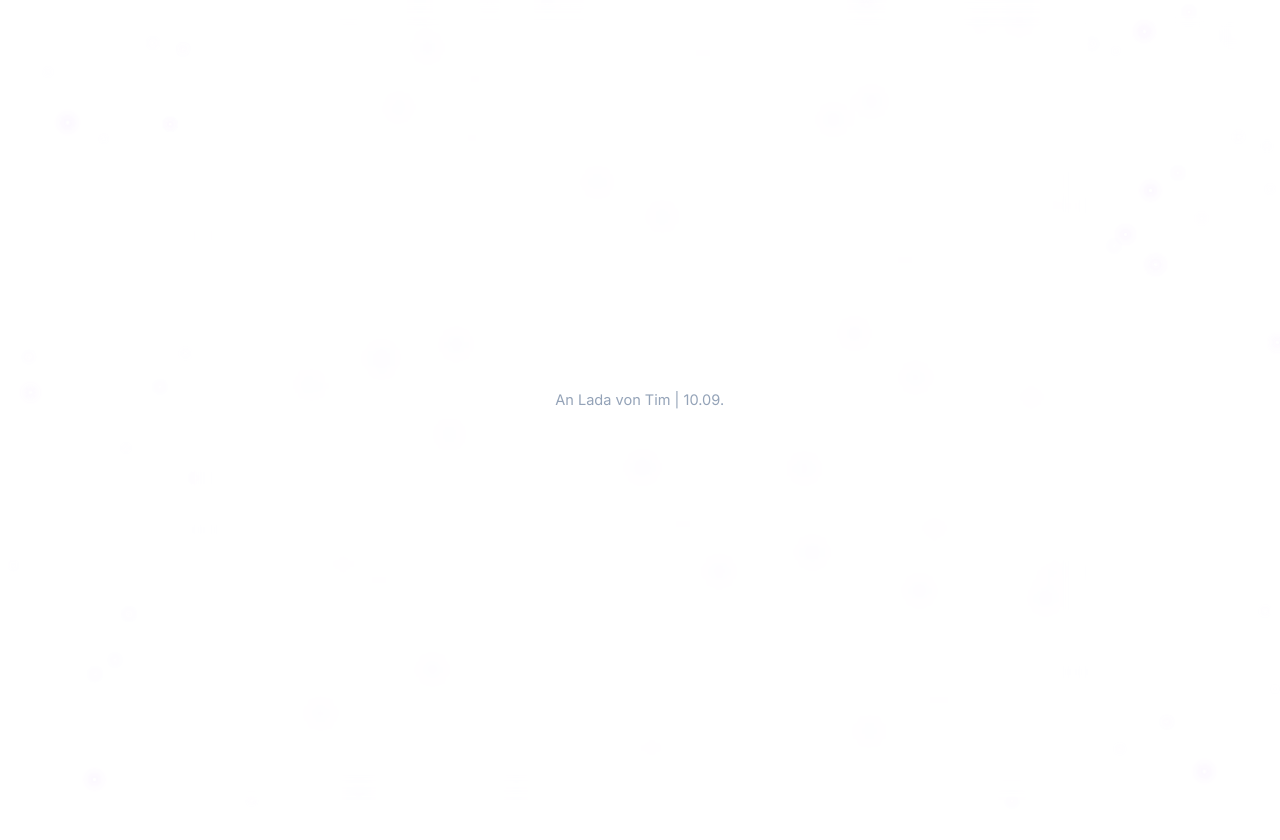
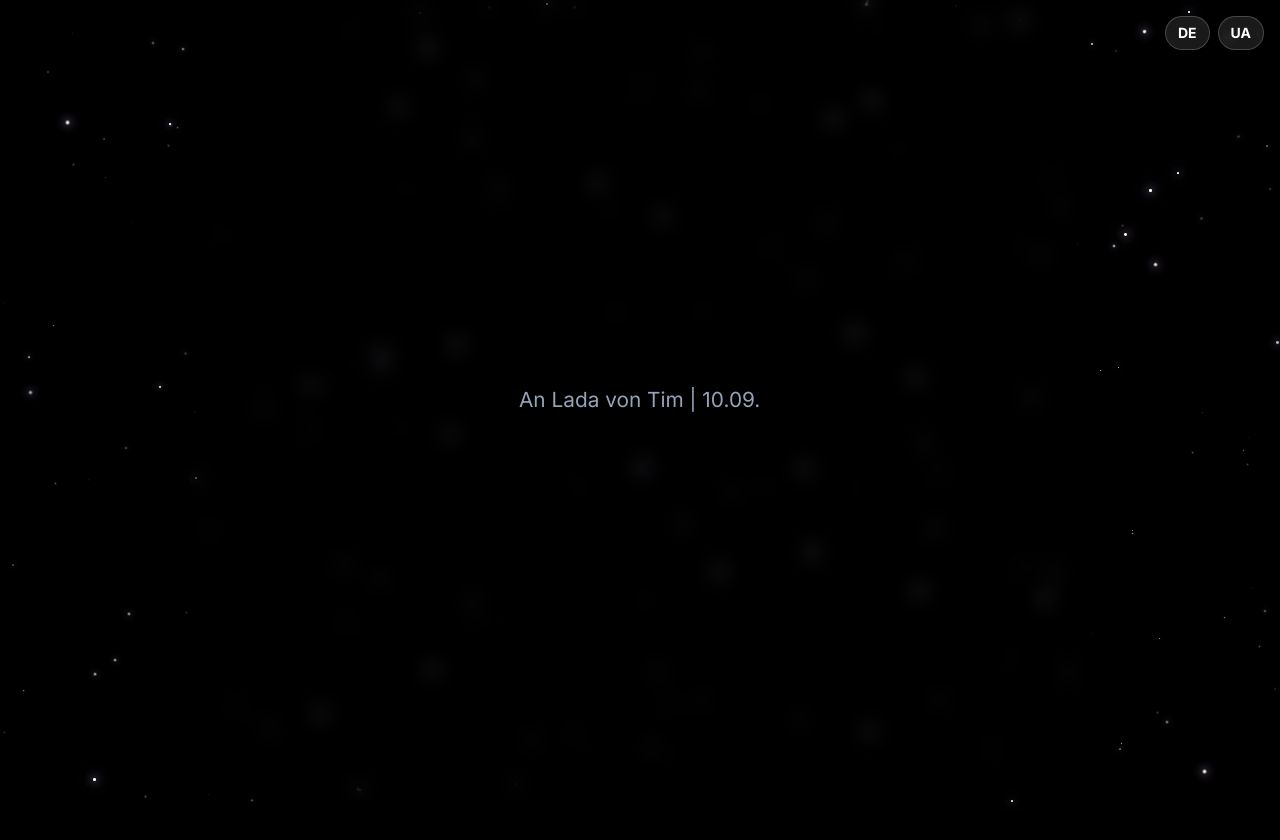
Before and after one commit to ehhdsjdhsuzw423323/lada, a plain HTML site: page index.html in a window 1280 px wide. Shown: the top 840 px of the page. Drawn offline with nearby package versions, Linux system fonts and the light colour scheme; a web font is replaced by a local one.

Commit message:
Update style.css

```diff
--- a/style.css
+++ b/style.css
@@ -27,7 +27,7 @@
         }
 
         body {
-            background-color: #fff;
+            background-color: #000000;
             color: #e0e0e0;
             font-family: 'Inter', sans-serif;
             overflow-x: hidden;
@@ -65,8 +65,16 @@
             line-height: 1.2;
             text-wrap: balance;
             max-width: 25ch;
-            color: red;
+            color: transparent;
+            background-image: var(--gradient);
+            background-size: 400%;
+            -webkit-background-clip: text;
+            background-clip: text;
             transform: scale(0.7);
+            opacity: 0;
+            animation: pop-in 800ms var(--ease-elastic) forwards, text-gradient 2s ease-in-out forwards;
+            animation-timeline: view();
+            animation-range: entry 30% cover 40%;
         }
 
         .emoji-fix {
@@ -188,5 +196,4 @@
 
         .final-heart { font-size: calc(2rem + 5vmin); animation: heart-beat 1.2s ease-in-out infinite; }
 
-
         /* Für meine Lada */
```
